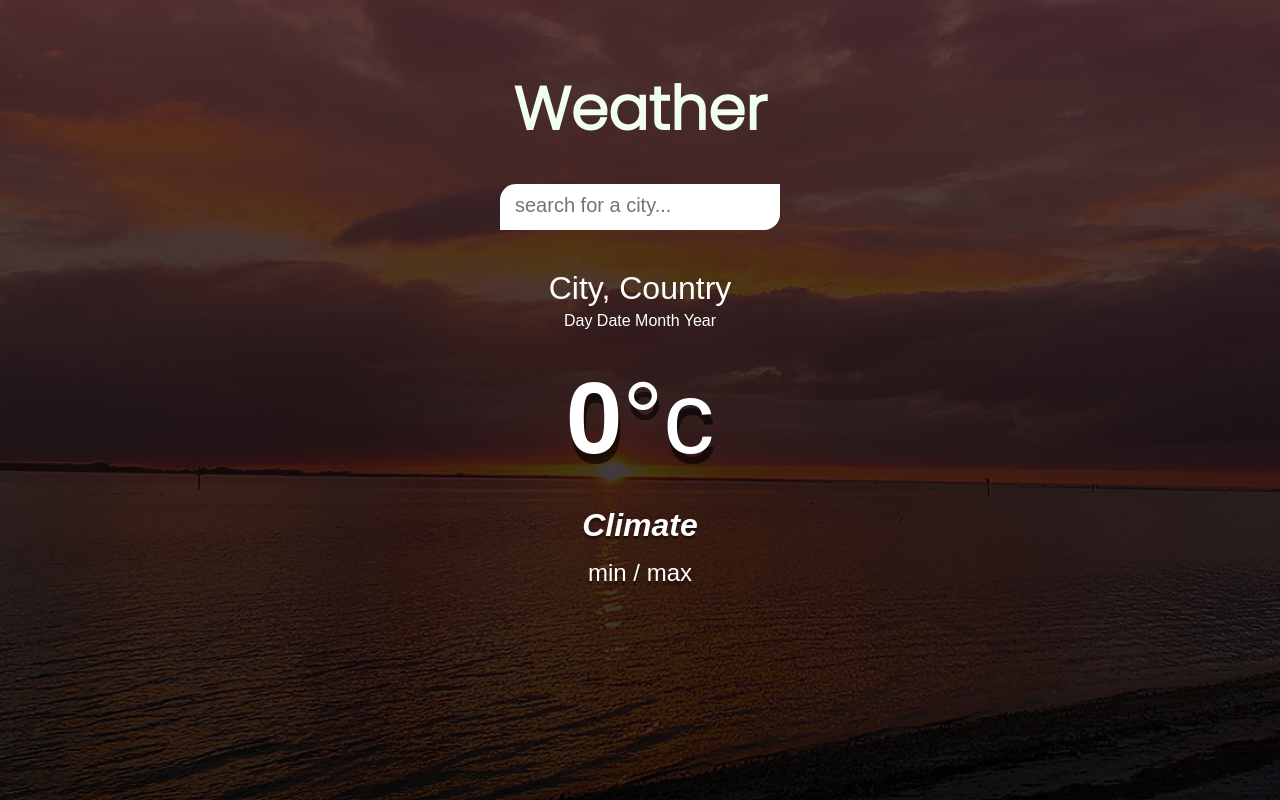
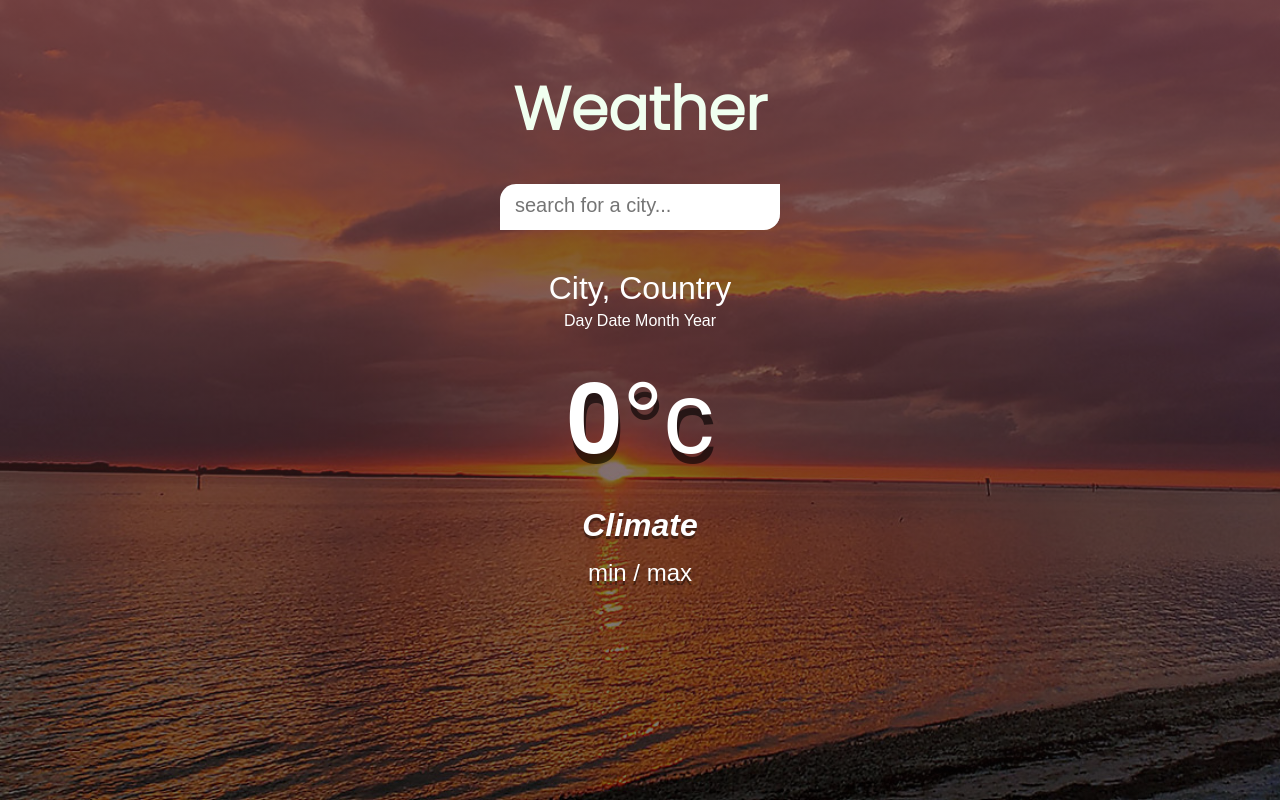
Before and after one commit to immanish8521/WeatherApp, a plain HTML site: page index.html in a window 1280 px wide. Drawn offline with Linux system fonts and the light colour scheme.

Commit message:
Third commit

```diff
--- a/style.css
+++ b/style.css
@@ -6,7 +6,7 @@
 }
 body{
     font-family: 'montserrat', sans-serif;
-    background-image: linear-gradient(to bottom, rgba(109, 52, 52, 0.8), rgba(0, 0, 0, .5)), url("image/pic-1.jpg");
+    background-image: linear-gradient(to bottom, rgba(109, 52, 52, 0.8), rgba(0, 0, 0, .5)), url("Image/pic-1.jpg");
     background-size: cover;
     background-repeat: no-repeat;
     min-height: 100vh;
@@ -15,7 +15,6 @@ body{
     display: flex;
     flex-direction: column;
     min-height: 100vh;
-    background-image: linear-gradient(to bottom, rgba(0, 0, 0, 0.3), rgba(0, 0, 0, 0.6));
 }
 .heading{
     text-align: center;
```
